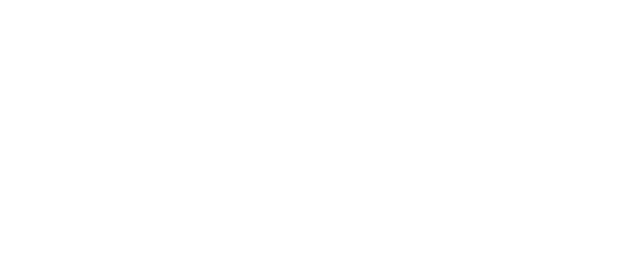
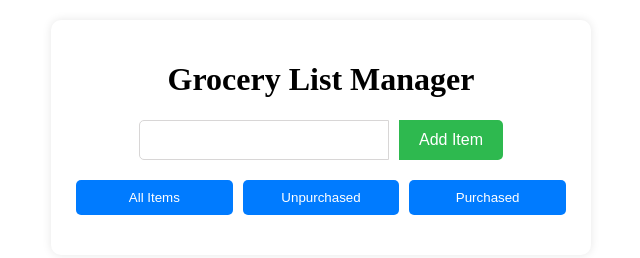
Before and after one commit to CMervy/105Final, a plain HTML site: page index.html in a window 1280 px wide. Shown: the whole page, without its empty margins (319-959 px from the left). Drawn offline with Linux system fonts and the light colour scheme.

Commit message:
html and css done

```diff
--- a/index.html
+++ b/index.html
@@ -3,11 +3,26 @@
 <head>
     <meta charset="UTF-8">
     <meta name="viewport" content="width=device-width, initial-scale=1.0">
-    <title>Document</title>
+    <title>Grocery List</title>
     <link rel="stylesheet" href="styles.css">
 </head>
 <body>
+    <div class="container">
+        <h1>Grocery List Manager</h1>
 
+        <div class="addItem">
+            <input type="text" name="newitem" id="newitem">
+            <button id="addbtn">Add Item</button>
+        </div>
+
+        <div class="filters">
+            <button id="ShowAll">All Items</button>
+            <button id="unpurchased">Unpurchased</button>
+            <button id="purchased">Purchased</button>
+        </div>
+
+        <ul id="List"></ul>
+    </div>
 
     <script src="script.js"></script>
 </body>
--- a/script.js
+++ b/script.js
@@ -0,0 +1,9 @@
+const list = [];
+const listItems = document.getElementById(`List`)
+const newItem = document.getElementById(`newitem`)
+const addBtn = document.getElementById(`addbtn`)
+const allBtn = document.getElementById(`ShowAll`)
+const unpurchasedBtn = document.getElementById(`unpurchased`)
+const purchasedBtn = document.getElementById(`purchased`)
+
+function
--- a/styles.css
+++ b/styles.css
@@ -0,0 +1,84 @@
+body{
+    margin: 0;
+    padding: 0;
+}
+
+.container{
+    max-width: 500px;
+    margin: 20px auto;
+    padding: 20px;
+    border-radius: 10px;
+    box-shadow: 0 0 10px rgba(0, 0, 0, 0.1);
+}
+
+h1{
+    text-align: center;
+}
+
+.addItem{
+    display: flex;
+    justify-content: center;
+    gap: 10px;
+    margin-bottom: 20px;
+}
+
+.addItem input{
+    width: 250px;
+    padding: 10px;
+    font-size: 16px;
+    border: 1px solid rgb(216, 214, 214);
+    border-radius: 5px 0 0 5px;
+    box-sizing: border-box;
+
+}
+
+.addItem button{
+    padding: 10px 20px;
+    font-size: 16px;
+    border: none;
+    background-color: #2eb94f;
+    color: white;
+    cursor: pointer;
+    border-radius: 0 5px 5px 0;
+}
+
+.addItem button:hover{
+    background-color: #218838;
+}
+
+.filters{
+    display: flex;
+    justify-content: space-between;
+    margin-bottom: 20px;
+}
+
+.filters button{
+    flex: 1;
+    margin: 0 5px;
+    padding: 10px;
+    border: none;
+    background-color: #007bff;
+    color: white;
+    cursor: pointer;
+    border-radius: 5px;
+}
+
+.filters button:hover{
+    background-color: #0056b3;
+}
+
+#List{
+    list-style-type: none;
+    padding: 0;
+}
+
+#List li{
+    padding: 10px;
+    font-size: 18px;
+    border-bottom: 1px solid #e2dfdf;
+}
+
+#List li.purchased{
+    text-decoration: line-through;
+    color: #707070;
+}
```
